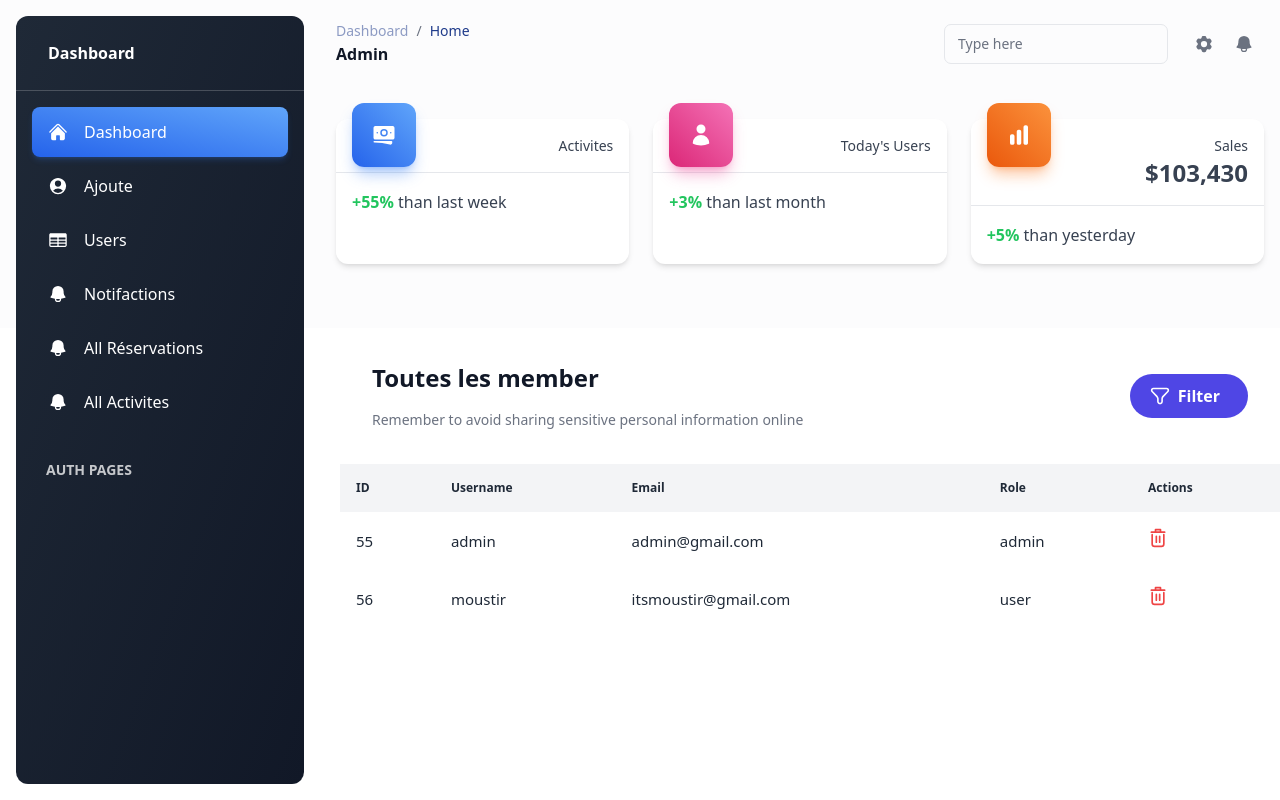
After one commit to MohamedMoustir/brief-binome-gestion-pour-une-salle-de-sport, a PHP site: page /all_users.php in a window 1280 px wide. The commit adds this page. Run offline with PHP 8.4, Linux system fonts and the light colour scheme; data comes from the database, SQL or seed files in the repository; some libraries are stand-ins or nearby versions.

Commit message:
added img

```diff
--- /dev/null
+++ b/all_users.php
@@ -0,0 +1,113 @@
+<?php
+require_once "./db/database.php";
+require_once "./class/class_sports.php";
+$selectUsers = new users();
+$result = $selectUsers->selectUsers();
+
+if(isset($_GET['id_users'])) {
+  $id=$_GET['id_users'];
+  $deleteUser = $selectUsers->deleteUser($id);
+}
+
+?>
+
+
+<!DOCTYPE html>
+<html lang="en">
+<head>
+    <meta charset="UTF-8">
+    <meta name="viewport" content="width=device-width, initial-scale=1.0">
+    <script src="https://cdn.tailwindcss.com"></script>
+    <title>Document</title>
+</head>
+<body>
+<?php
+  require_once "dashboard.php";
+?>
+
+<section class="py-8 ml-[340px]">
+        <div class="w-full max-w-7xl mx-auto px-6 md:px-8">
+            <div class="flex flex-col lg:flex-row lg:items-center lg:justify-between gap-6 lg:gap-0">
+                <div class="block">
+                    <h2 class="font-manrope font-bold text-2xl leading-9 text-gray-900 mb-3">Toutes les member</h2>
+                    <p class="font-normal text-sm leading-6 text-gray-500">Remember to avoid sharing sensitive personal information online</p>
+                </div>
+                <div class="flex flex-col-reverse sm:flex-row sm:items-center gap-3.5">
+                    <button class="flex items-center py-2.5 pr-7 pl-5 max-sm:w-max rounded-full bg-indigo-600 gap-2 font-semibold text-base text-white transition-all duration-500 hover:bg-indigo-700">
+                        <svg width="20" height="20" viewBox="0 0 20 20" fill="none" xmlns="http://www.w3.org/2000/svg">
+                            <path d="M16.5553 2.5H3.44439C2.46249 2.5 1.6665 3.29599 1.6665 4.27788C1.6665 4.73582 1.84321 5.1761 2.15979 5.50698L6.83672 10.3951C6.96997 10.5343 7.03659 10.604 7.09715 10.6748C7.57182 11.2299 7.85102 11.9256 7.89183 12.6548C7.89703 12.7479 7.89703 12.8443 7.89703 13.037V15.419C7.89703 16.8534 9.30152 17.8668 10.6627 17.4146C11.5225 17.129 12.1026 16.3249 12.1026 15.419V13.4451C12.1026 12.8505 12.1026 12.5531 12.152 12.2695C12.2321 11.8095 12.4079 11.3715 12.668 10.9838C12.8284 10.7447 13.034 10.5299 13.4451 10.1002L17.8399 5.50698C18.1565 5.1761 18.3332 4.73582 18.3332 4.27788C18.3332 3.29599 17.5372 2.5 16.5553 2.5Z" stroke="white" stroke-width="1.6" stroke-linecap="round"/>
+                            </svg>
+                            Filter
+                    </button>
+                </div>
+
+            </div>
+        </div>
+    </section>
+<div class="font-sans overflow-x-auto ml-[340px]">
+      <table class="min-w-full bg-white">
+        <thead class="bg-gray-100 whitespace-nowrap">
+          <tr>
+            <th class="p-4 text-left text-xs font-semibold text-gray-800">
+              ID
+            </th>
+            <th class="p-4 text-left text-xs font-semibold text-gray-800">
+              Username
+            </th>
+            <th class="p-4 text-left text-xs font-semibold text-gray-800">
+              Email
+            </th>
+            <th class="p-4 text-left text-xs font-semibold text-gray-800">
+            Role
+          </th>
+            <th class="p-4 text-left text-xs font-semibold text-gray-800">
+              Actions
+            </th>
+          </tr>
+        </thead>
+
+        <?php foreach ($result as $row):
+          if ($row['Role']== 1) {
+           $type = "admin";
+
+          }else{
+            $type = "user";
+          }
+          ?>
+
+        <tbody class="whitespace-nowrap">
+          <tr class="hover:bg-gray-50">
+            <td class="p-4 text-[15px] text-gray-800">
+            <?php echo $row['id_users']; ?>
+            </td>
+            <td class="p-4 text-[15px] text-gray-800">
+            <?php echo $row['username']; ?>
+            </td>
+            <td class="p-4 text-[15px] text-gray-800">
+            <?php echo $row['email']; ?>
+            </td>
+            <td class="p-4 text-[15px] text-gray-800">
+            <?php echo $type; ?>
+            </td>
+            <td class="p-4">
+
+              <button class="mr-4" title="Delete">
+                <a href="all_users.php?id_users=<?php echo $row['id_users'];?>">
+                <svg xmlns="http://www.w3.org/2000/svg" class="w-5 fill-red-500 hover:fill-red-700" viewBox="0 0 24 24">
+                  <path
+                    d="M19 7a1 1 0 0 0-1 1v11.191A1.92 1.92 0 0 1 15.99 21H8.01A1.92 1.92 0 0 1 6 19.191V8a1 1 0 0 0-2 0v11.191A3.918 3.918 0 0 0 8.01 23h7.98A3.918 3.918 0 0 0 20 19.191V8a1 1 0 0 0-1-1Zm1-3h-4V2a1 1 0 0 0-1-1H9a1 1 0 0 0-1 1v2H4a1 1 0 0 0 0 2h16a1 1 0 0 0 0-2ZM10 4V3h4v1Z"
+                    data-original="#000000" />
+                  <path d="M11 17v-7a1 1 0 0 0-2 0v7a1 1 0 0 0 2 0Zm4 0v-7a1 1 0 0 0-2 0v7a1 1 0 0 0 2 0Z"
+                    data-original="#000000" />
+                </svg>
+              </a>
+              </button>
+            </td>
+          </tr>
+          <?php endforeach; ?>
+
+        </tbody>
+      </table>
+    </div>
+</body>
+</html>
--- a/class/class_sports.php
+++ b/class/class_sports.php
@@ -35,6 +35,33 @@
 
 
 
+    public function selectUsers()
+    {
+        try {
+            $query = "SELECT * FROM users";
+            $stmt = $this->pdo->prepare($query);
+            $stmt->execute();
+            $users = $stmt->fetchAll(PDO::FETCH_ASSOC);
+            return $users;
+        } catch (PDOException $e) {
+            echo "Select failed: " . $e->getMessage();
+            return false;
+        }
+    }
+
+    public function deleteUser($id)
+{
+    try {
+
+        $query = "DELETE FROM users WHERE id_users = ?";
+        $stmt = $this->pdo->prepare($query);
+        $stmt->execute([$id]);
+        return true;
+    } catch (PDOException $e) {
+        echo "Delete failed: " . $e->getMessage();
+        return false;
+    }
+}
 
     // Getters
     public function getUsername()
--- a/dashboard.php
+++ b/dashboard.php
@@ -86,7 +86,7 @@
             </a>
           </li>
           <li>
-            <a class="" href="../vues\data_user.php">
+            <a class="" href="all_users.php">
               <button id="users_dash" onclick="users_dash()"
                 class="middle none font-sans font-bold center transition-all disabled:opacity-50 disabled:shadow-none disabled:pointer-events-none text-xs py-3 rounded-lg text-white hover:bg-white/10 active:bg-white/30 w-full flex items-center gap-4 px-4 capitalize"
                 type="button">
@@ -118,7 +118,7 @@
             </a>
           </li>
           <li>
-            <a class="" href="../vues\resrvastion_users.php">
+            <a class="" href="all_reservation.php">
               <button
                 class="middle none font-sans font-bold center transition-all disabled:opacity-50 disabled:shadow-none disabled:pointer-events-none text-xs py-3 rounded-lg text-white hover:bg-white/10 active:bg-white/30 w-full flex items-center gap-4 px-4 capitalize"
                 type="button">
--- a/reservation.php
+++ b/reservation.php
@@ -19,6 +19,7 @@
    $addReservation->addReservation($activityId,$userId,$date_activity,$time_activity);
 
   }
+
 }
 
  $activite = new activites();
--- a/update_activites.php
+++ b/update_activites.php
@@ -16,9 +16,9 @@
     $date_debut = $_POST['date_debut'];
     $date_fin = $_POST['date_fin'];
     $Disponibilite = $_POST['disponibilite'];
-
+    $upload_img = $_FILES['avatar'];
     $activite = new activites();
-    $rows = $activite->updateActivites($Nom_activite, $Description, $Capacite, $date_debut, $date_fin, $Disponibilite, $id_activite);
+    $rows = $activite->updateActivites($Nom_activite, $Description, $Capacite, $date_debut, $date_fin, $Disponibilite, $id_activite,$upload_img);
 
     if ($rows) {
         header("Location: update_activites.php?id_activite=" . $id_activite);
```
Also changed, not shown: add_activites.php (+1 -7 lines), all_reservation.php (added, +148 -0 lines), class/class_activites.php (+30 -49 lines), class/class_reservation.php (+2 -36 lines), getallActivite.php (+12 -5 lines), index.php (+2 -18 lines), upload/b59d784f00.jpg (added).
